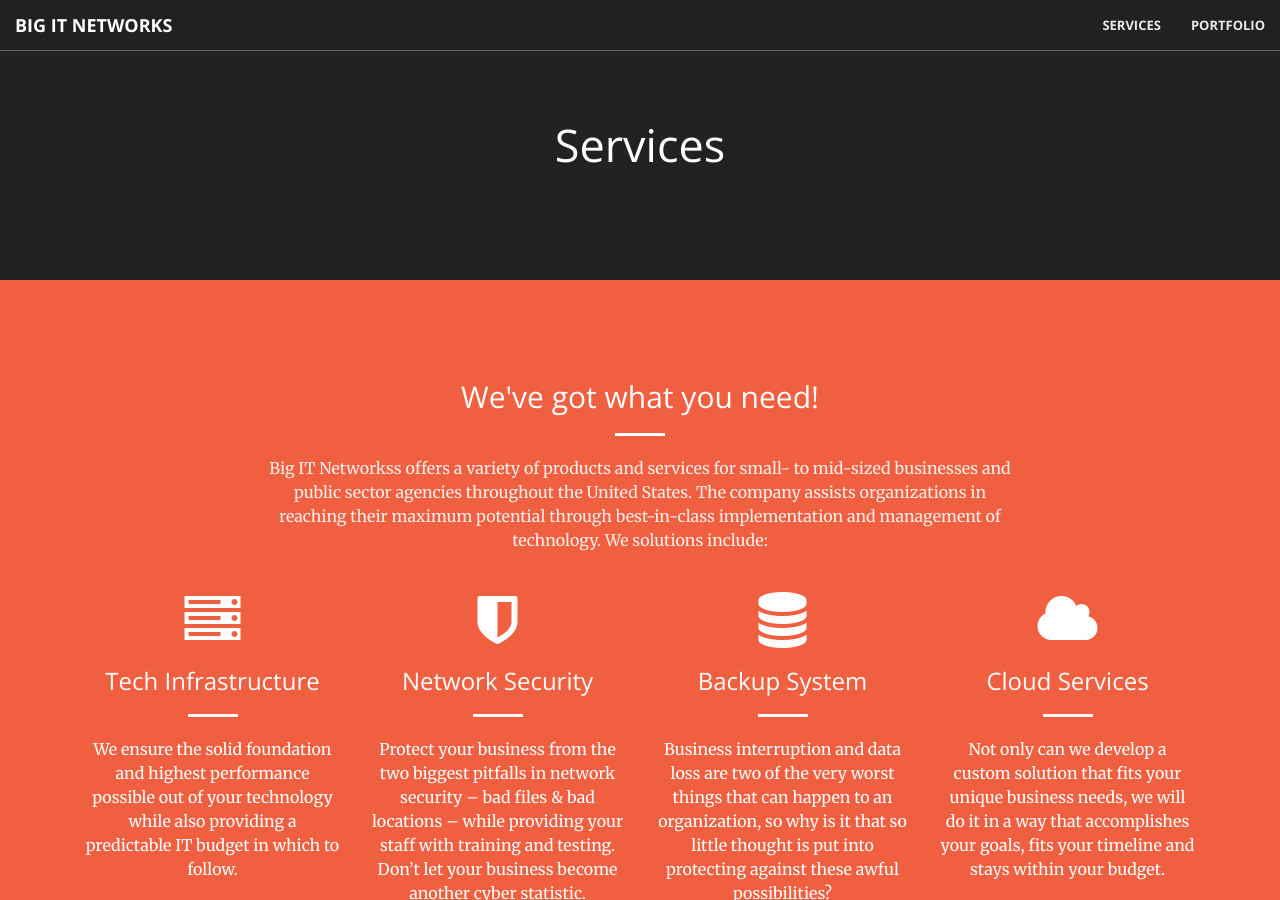
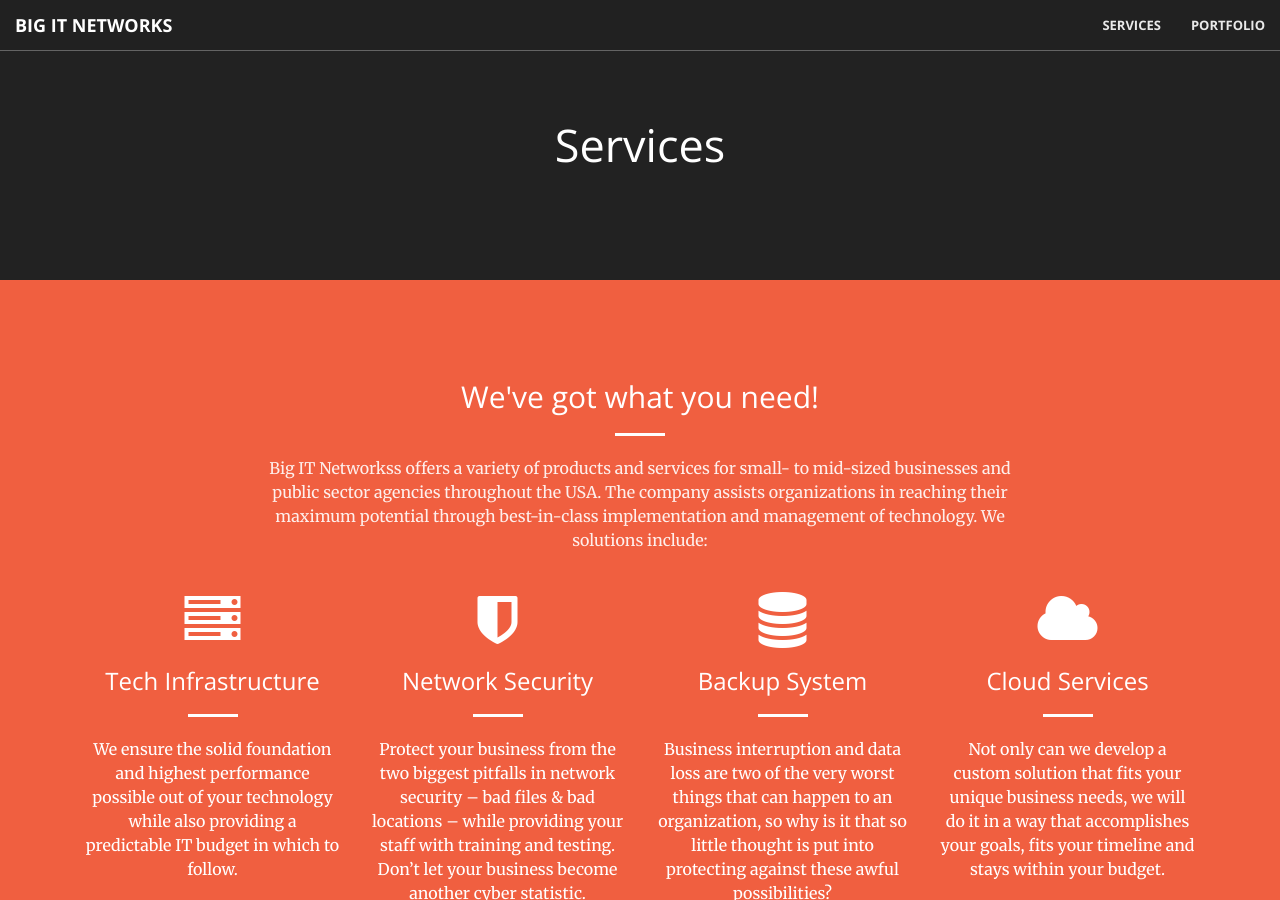
Before and after one commit to bigitnetworks/bigitnetworks.github.io, a Jekyll site: the page built from services.html, in a window 1280 px wide and 900 px high. Built offline with Jekyll 4.4.1, drawn with Linux system fonts in a browser that asks for light colours.

Commit message:
Update services.html

```diff
--- a/services.html
+++ b/services.html
@@ -8,7 +8,7 @@
 			<div class="col-lg-8 col-lg-offset-2 text-center">
 				<h2 class="section-heading">We've got what you need!</h2>
 				<hr class="light">
-				<p class="text-faded">Big IT Networkss offers a variety of products and services for small- to mid-sized businesses and public sector agencies throughout the United States. The company assists organizations in reaching their maximum potential through best-in-class implementation and management of technology. We solutions include:</p>
+				<p class="text-faded">Big IT Networkss offers a variety of products and services for small- to mid-sized businesses and public sector agencies throughout the USA. The company assists organizations in reaching their maximum potential through best-in-class implementation and management of technology. We solutions include:</p>
 			</div>
 			<div class="col-xs-12">
 				<div class="col-lg-3 col-md-6 text-center">
```
